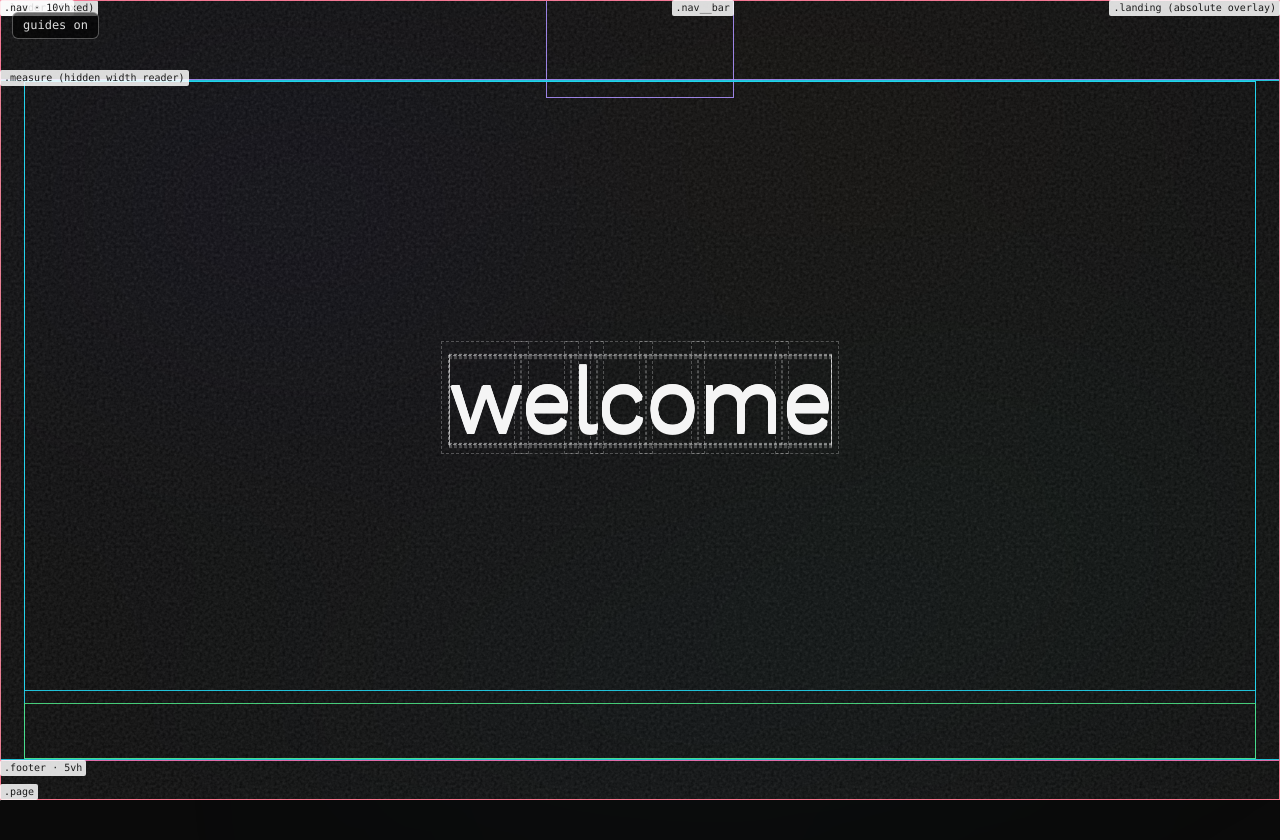
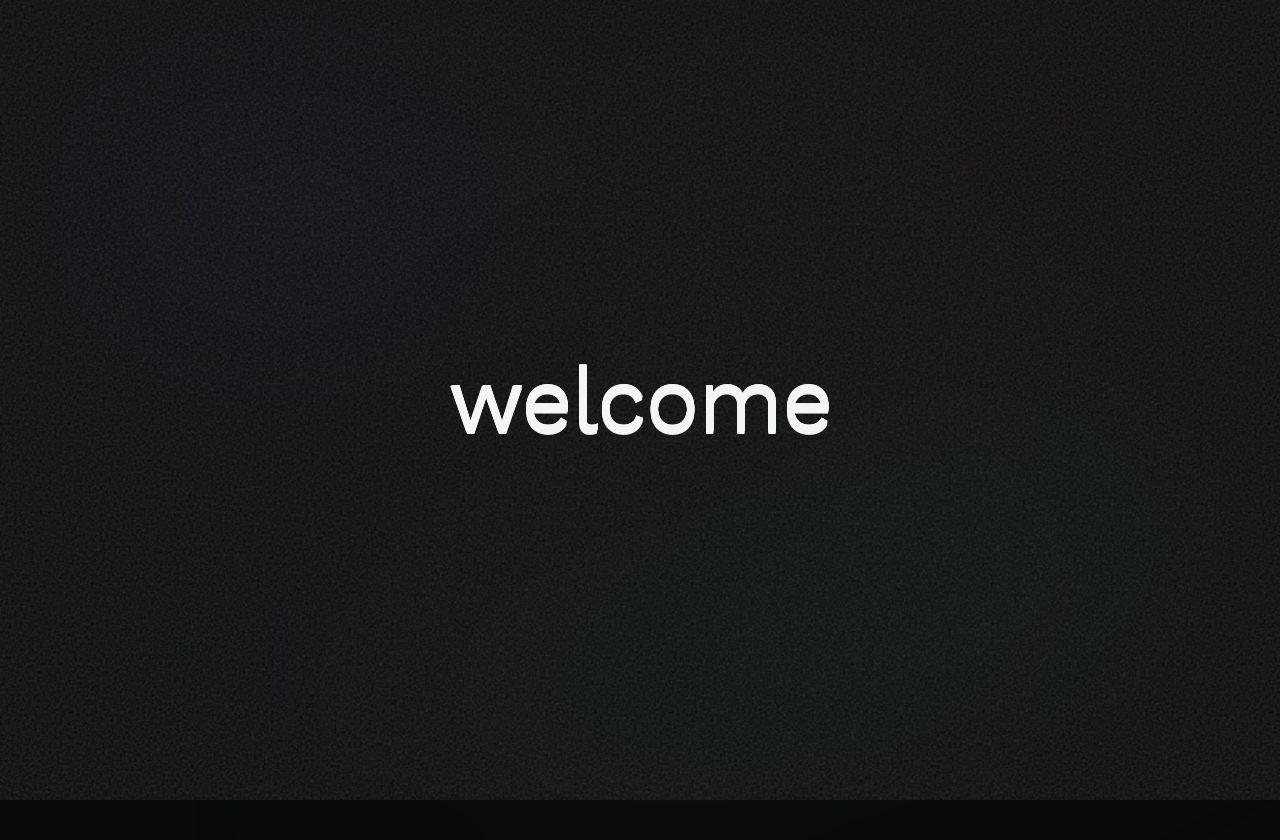
Before and after one commit to jerinzech/nmmdstudiowebsite, a Svelte app: page / in a window 1280 px wide. Shown: the top 840 px of the page. Built offline with nearby package versions, Linux system fonts and the light colour scheme; a web font is replaced by a local one.

Commit message:
refactor: update guides state initialization and toggle visibility; adjust viewport units for block heights

```diff
--- a/src/App.svelte
+++ b/src/App.svelte
@@ -109,7 +109,7 @@
    * Delete the state, the class:xray, the button and its rule, and the x-ray
    * section in index.css together when finetuning is done.
    */
-  let guides = $state(true);
+  let guides = $state(false);
 </script>
 
 <main id="mainapp" class:xray={guides}>
@@ -139,8 +139,9 @@
     <div class="stage-anchor" style="top: {i * 100}dvh"></div>
   {/each}
 
-  <!-- DEBUG: layout-guidelines toggle; see the state comment above. -->
-  <button class="guides" onclick={() => (guides = !guides)} aria-pressed={guides}>
+  <!-- DEBUG: layout-guidelines toggle; hidden for now — drop the `hidden`
+       attribute to bring it back. -->
+  <button class="guides" hidden onclick={() => (guides = !guides)} aria-pressed={guides}>
     guides {guides ? 'on' : 'off'}
   </button>
 </main>
--- a/src/components/Blocks.svelte
+++ b/src/components/Blocks.svelte
@@ -17,18 +17,21 @@
   /*
    * Two emission units, one decision each.
    *
-   * Structure is authored against a design viewport and emitted in dvh, so
-   * the blocks keep their proportions on every desktop — and, critically, are
-   * measured against the same dynamic viewport as the 85dvh body they sit
-   * in. Plain vh is the large viewport with the mobile address bar collapsed;
-   * emitting it against a dvh body made the column render ~15% taller than
-   * its container on a phone, cutting off everything below the top strip.
+   * Structure is authored against a design viewport and emitted in svh, so
+   * the blocks keep their proportions on every desktop — and stay stable on
+   * a phone. Viewport-unit changes do not run transitions: emitted in dvh,
+   * every collapse or expansion of the mobile address bar resized all the
+   * blocks in one jump mid-scroll. The small viewport is the toolbar-expanded
+   * size, constant at all times, so nothing resizes under a gesture; the
+   * slack against the 85dvh body when the toolbar is collapsed centres out.
+   * Plain vh has the same jump problem in the other direction and would also
+   * overflow the body — see the body rule for that history.
    *
    * Text is emitted in rem, so type stays legible instead of scaling with
    * the screen — the greeting, the titles and the strip labels all hold
    * their size while the glass around them grows.
    */
-  const dvh = (n: number) => `${n}dvh`;
+  const svh = (n: number) => `${n}svh`;
 
   const PX_PER_REM = 16;
   const rem = (px: number) => `${px / PX_PER_REM}rem`;
@@ -36,11 +39,11 @@
   const MAX_WIDTH = 1400;
 
   /*
-   * Block heights per scroll step for the desktop column, in dvh of the
+   * Block heights per scroll step for the desktop column, in svh of the
    * viewport (the design viewport is 1080px tall; 50px there is 4.6).
    *
    * The stages are tuned so every column fits inside the 85dvh body with a
-   * little slack — the stack, two gaps, the column gap and the 7dvh row land
+   * little slack — the stack, two gaps, the column gap and the 7svh row land
    * at 84.7 or under — so no stage clips its own content.
    *
    * Step 0 is the first impression: one tall block over two thin strips. Step 1
@@ -56,18 +59,19 @@
   ] as const;
 
   /*
-   * The same four stages, authored for the narrow column in vh of a phone's
-   * viewport (~660px; 50px there is 7.6vh): shorter throughout so the tallest
-   * step still fits the 85vh body, while keeping the strip heights and the
-   * tall/strip pattern of the desktop table — which is what the shared RADII
-   * table and the short-title behaviour key off. Block 1 stays above the
-   * compact threshold in stages 1 and 4 and below it in 2 and 3, matching the
-   * desktop rhythm.
+   * The same four stages, authored for the narrow column in svh of a phone's
+   * viewport (~660px; 50px there is 7.6): shorter throughout so the tallest
+   * step still fits the 85dvh body with real slack even on short phones —
+   * the pinned 3.5rem row eats a fixed 56px of it — while keeping the strip
+   * heights and the tall/strip pattern of the desktop table, which is what
+   * the shared RADII table and the short-title behaviour key off. Block 1
+   * stays above the compact threshold in stages 1 and 4 and below it in 2 and
+   * 3, matching the desktop rhythm.
    */
   const MOBILE_HEIGHTS = [
     [53, 7.6, 7.6],
-    [21.2, 41, 7.6],
-    [21.2, 21.2, 41],
+    [21.2, 40, 7.6],
+    [21.2, 21.2, 40],
     [51.5, 7.6, 7.6],
   ] as const;
 
@@ -383,15 +387,15 @@
   class:blocks--entered={entered}
   style="
     --max-width: {rem(MAX_WIDTH)};
-    --block-gap: {dvh(BLOCK_GAP)};
+    --block-gap: {svh(BLOCK_GAP)};
     --small-gap: {rem(SMALL_GAP)};
     --small-width: {rem(SMALL_WIDTH)};
-    --small-height: {dvh(SMALL_HEIGHTS[step])};
-    --small-radius: {dvh(SMALL_RADII[step])};
+    --small-height: {svh(SMALL_HEIGHTS[step])};
+    --small-radius: {svh(SMALL_RADII[step])};
     --rise-ease: {RISE_EASE};
     --morph-duration: {MORPH_DURATION}s;
     --morph-ease: {MORPH_EASE};
-    --stack-height: {dvh(stackHeightFor(step))};
+    --stack-height: {svh(stackHeightFor(step))};
   "
   bind:this={sectionEl}
   onmousemove={onGlowMove}
@@ -407,7 +411,7 @@
         class:block--short={isShort(height)}
         class:block--tiled={RADII[step][i] === TILE_RADIUS}
         class:block--compact={block.id === 'work' && height <= WORK_COMPACT_HEIGHT}
-        style="--height: {dvh(height)}; --radius: {dvh(RADII[step][i])}; --index: {i}"
+        style="--height: {svh(height)}; --radius: {svh(RADII[step][i])}; --index: {i}"
       >
         {#if isShort(height)}
           <h2 class="block__title">{block.label}</h2>
```
